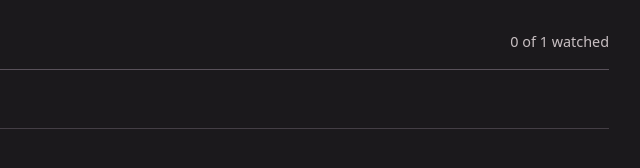
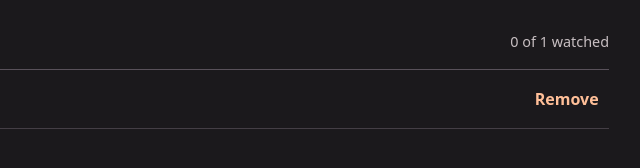
Before and after one commit to william-stanwood/late-show-movie-list, a plain HTML site: page dist/index.html in a window 1280 px wide. Both pictures are taken after typing "Sample" into the empty fields and a click on the button "Add movie". Shown: the part 544-712 px from the top of the page, 503-1143 px from the left. Drawn offline with Linux system fonts and the light colour scheme.

Commit message:
Let viewers remove individual movies from their watchlist

```diff
--- a/dist/app.js
+++ b/dist/app.js
@@ -44,7 +44,19 @@ function showMovie(movie) {
   const title = document.createElement("span");
   title.textContent = movie.title;
   label.append(checkbox, title);
-  row.append(label);
+  const removeButton = document.createElement("button");
+  removeButton.type = "button";
+  removeButton.textContent = "Remove";
+  removeButton.setAttribute("aria-label", "Remove " + movie.title);
+  removeButton.addEventListener("click", () => {
+    const adjacentRow = row.nextElementSibling || row.previousElementSibling;
+    movies = movies.filter(entry => entry !== movie);
+    row.remove();
+    saveMovies();
+    updateSummary();
+    (adjacentRow?.querySelector("button") || titleInput).focus();
+  });
+  row.append(label, removeButton);
   list.append(row);
 }
 
--- a/dist/style.css
+++ b/dist/style.css
@@ -23,7 +23,10 @@ button { border: 0; background: #ff996b; color: #281b20; font-weight: bold; curs
 .list-head { display: flex; align-items: baseline; justify-content: space-between; border-bottom: 1px solid #59515a; padding-bottom: .8rem; }
 h2 { font-size: 2rem; }
 ul { list-style: none; padding: 0; margin: 0; }
-li label { display: flex; align-items: center; gap: 1rem; cursor: pointer; padding: 1rem .25rem; border-bottom: 1px solid #443e45; overflow-wrap: anywhere; }
+li { display: flex; align-items: center; gap: 1rem; border-bottom: 1px solid #443e45; }
+li button { background: transparent; color: #ffbf98; padding: .65rem; }
+li button:hover { text-decoration: underline; }
+li label { flex: 1; min-width: 0; display: flex; align-items: center; gap: 1rem; cursor: pointer; padding: 1rem .25rem; overflow-wrap: anywhere; }
 li input { accent-color: #ff996b; width: 1.25rem; height: 1.25rem; flex-shrink: 0; }
 li input:checked + span { color: #c0b6bd; text-decoration: line-through; }
 #empty { text-align: center; padding: 2rem 1rem; color: #c8bfc2; }
```
